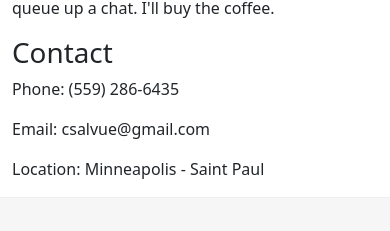
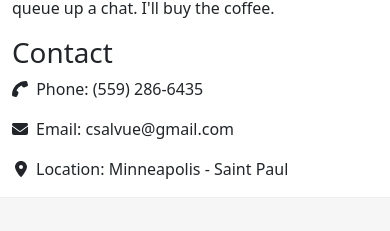
Before and after one commit to Cheng0315/portfolio, a React (Vite) app: page / in a window 390 px wide. Shown: the part 1641-1872 px from the top of the page. Built offline with nearby package versions, Linux system fonts and the light colour scheme.

Commit message:
add phone, email and location icons to contacts section

```diff
--- a/src/components/AboutMe.jsx
+++ b/src/components/AboutMe.jsx
@@ -1,4 +1,6 @@
 import '../css/aboutMe.css'
+import { FontAwesomeIcon } from '@fortawesome/react-fontawesome'
+import { faPhone, faEnvelope, faMapMarkerAlt } from '@fortawesome/free-solid-svg-icons'
 
 function AboutMe() {
   return (
@@ -12,9 +14,9 @@ function AboutMe() {
       <p>Interested in working together? We should queue up a chat. I'll buy the coffee.</p>
       <div className='contact'>
         <h1>Contact</h1>
-        <p className='phone'> Phone: (559) 286-6435</p>
-        <p className='email'> Email: csalvue@gmail.com</p>
-        <p className='location'> Location: Minneapolis - Saint Paul</p>
+        <p className='phone'> <FontAwesomeIcon icon={faPhone} className='fa-rotate-90'/> Phone: (559) 286-6435</p>
+        <p className='email'> <FontAwesomeIcon icon={faEnvelope} />Email: csalvue@gmail.com</p>
+        <p className='location'> <FontAwesomeIcon icon={faMapMarkerAlt} />Location: Minneapolis - Saint Paul</p>
       </div>
     </div>
   );
--- a/src/css/aboutMe.css
+++ b/src/css/aboutMe.css
@@ -2,3 +2,16 @@
   display: flex;
   flex-direction: column;
 }
+
+.fa-phone {
+  margin-right: 4px;
+}
+
+.fa-envelope {
+  margin-right: 8px;
+}
+
+.fa-location-dot {
+  margin-left: 3px;
+  margin-right: 9px;
+}
```
